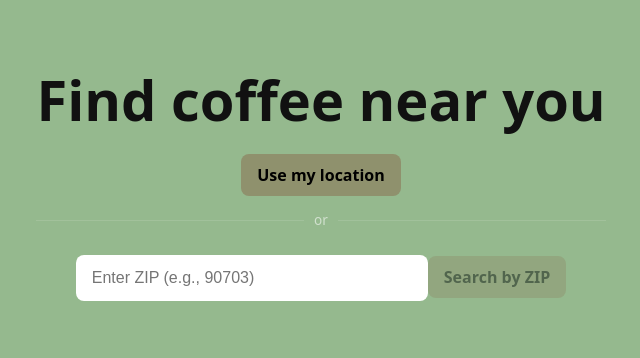
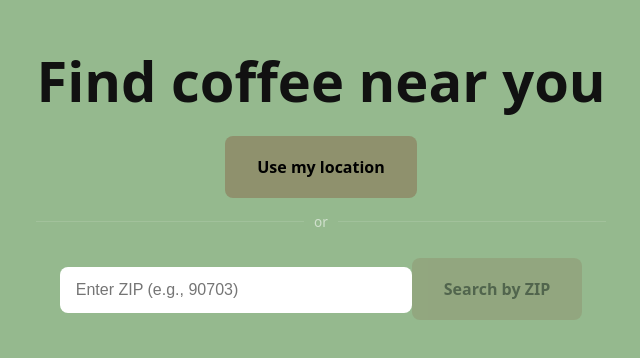
Before and after one commit to spiderpilo/Cafe-Finder, a React (Vite) app: page /search in a window 1280 px wide. Shown: the part 250-608 px from the top of the page, without its empty margins (335-975 px from the left). Built offline with nearby package versions, Linux system fonts and the light colour scheme.

Commit message:
changed button sizing

```diff
--- a/src/App.css
+++ b/src/App.css
@@ -129,7 +129,7 @@ body {
 
 .search-button {
   margin-top: 12px;
-  padding: 10px 16px;
+  padding: 20px 32px;
   font-weight: 700;
   border: none;
   border-radius: 8px;
```
